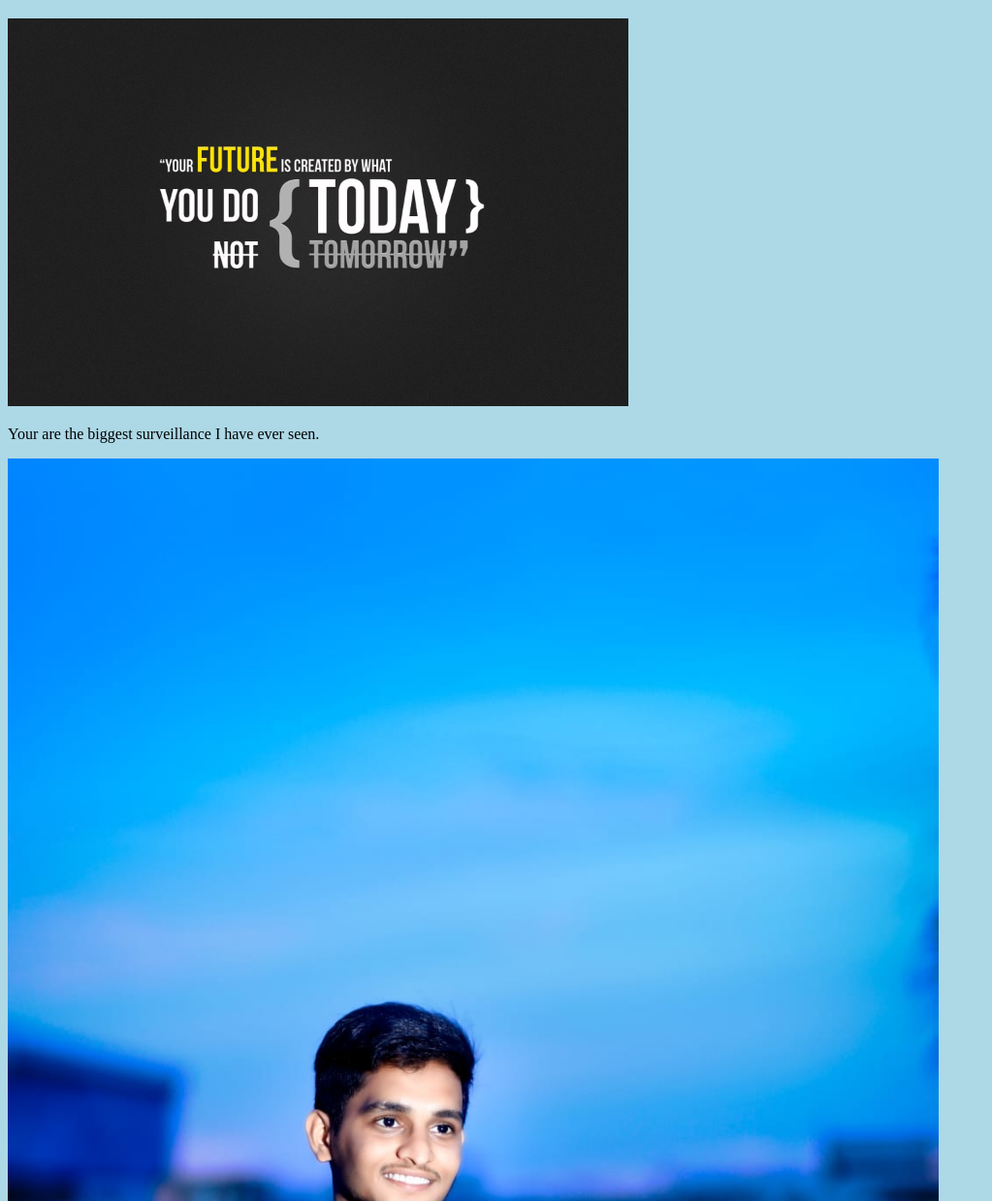
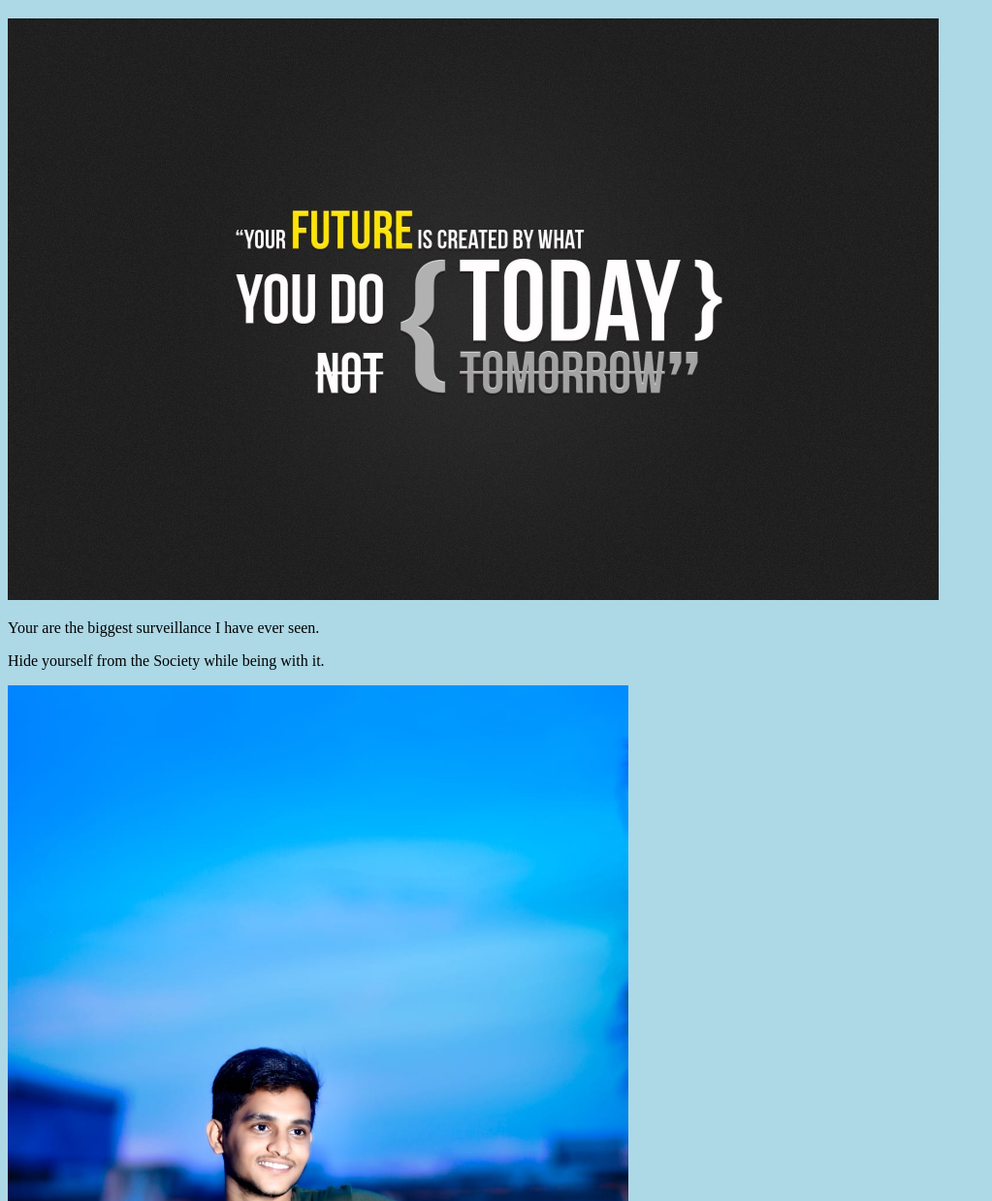
Before and after one commit to subbuakula/Hello-world, a plain HTML site: page index.html in a window 1280 px wide. Shown: the part 61-1300 px from the top of the page at 97% size, without its empty margins (0-1023 px from the left). Drawn offline with Linux system fonts and the light colour scheme.

Commit message:
Resized the images in index.html

```diff
--- a/index.html
+++ b/index.html
@@ -9,10 +9,11 @@
 <body>
     <h1>Hello Society..</h1>
     <div> <img src ="background.jpg" alt="Teams Profile"
-               style="width:100%;max-width: 640px";></div>
+               style="width:100%;max-width: 960px";></div>
     <p>Your are the biggest surveillance I have ever seen.</p>
+    <p>Hide yourself from the Society while being with it.</p>
     <div> <img src="teams_profile.jpg" alt="Quote Image"
-              style="width:100%;max-width: 960px";></div>
+              style="width:100%;max-width: 640px";></div>
     <h1>Hello Society..</h1>
 
     <p> This is line is a sample one to show merge</p>
```
